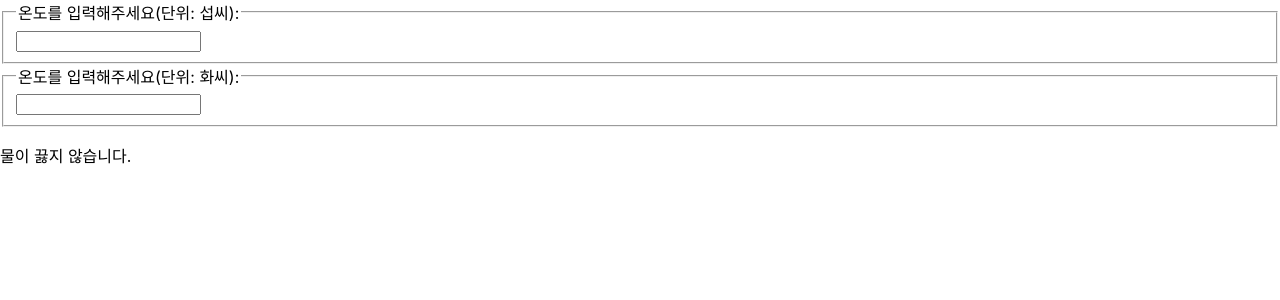
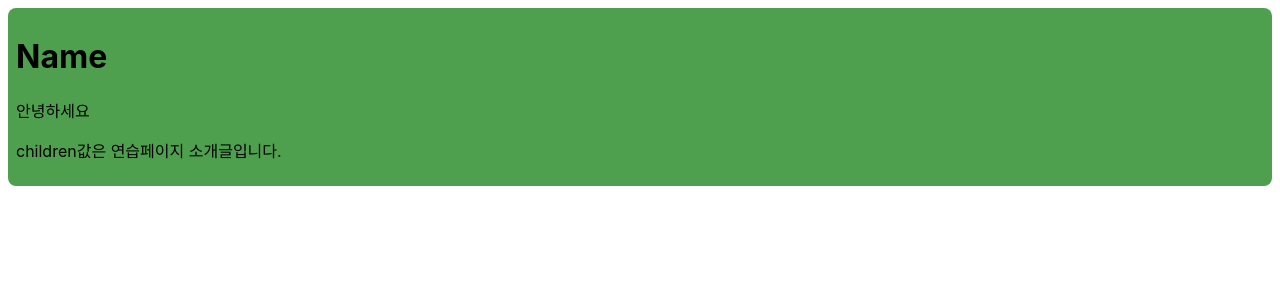
Before and after one commit to Minlee01/React_practice1, a React (Create React App) app: page / in a window 1280 px wide. Shown: the top 300 px of the page. Built offline with nearby package versions, Linux system fonts and the light colour scheme.

Commit message:
ch13_component조합 연습

```diff
--- /dev/null
+++ b/src/chapter_13/Card.jsx
@@ -0,0 +1,21 @@
+function Card(props) { //하위 컴포넌트 감ㅆ서 카드 형태로 보여주는 컴포넌트, containment, specialization모두 사용
+    const { title, backgroundColor, children } = props;
+
+    return (
+        <div
+            style={{
+                margin: 8,
+                padding: 8,
+                borderRadius: 8,
+                boxShadow: "0px, 0px, 4px, grey",
+                backgroundColor: backgroundColor || "white",
+            }}
+        >
+            {title &&<h1>{title}</h1>}
+            {children}
+        </div>
+
+    );
+}
+
+export default Card; //범용적으로 재사용 가능한 컴포넌트, 이를 사용하여 프로필카드 컴포넌트 제작
--- /dev/null
+++ b/src/chapter_13/ProfileCard.jsx
@@ -0,0 +1,12 @@
+import Card from "./Card";
+
+function ProfileCard(props) {
+    return (
+        <Card title="Name" backgroundColor="#4ea04e">
+            <p>안녕하세요</p>
+            <p>children값은 연습페이지 소개글입니다.</p>
+        </Card>
+    );
+}
+
+export default ProfileCard;
--- a/src/index.js
+++ b/src/index.js
@@ -14,11 +14,12 @@
 import AttendanceBook from './chapter_10/AttendanceBook';
 import SignUp from './chapter_11/SignUp';
 import Calculator from './chapter_12/Calculate';
+import ProfileCard from './chapter_13/ProfileCard';
 
 const root = ReactDOM.createRoot(document.getElementById('root'));
 root.render(
     <React.StrictMode>
-      <Calculator />
+      <ProfileCard />
     </React.StrictMode>,
   );
 
```
